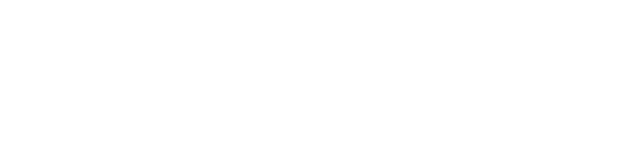
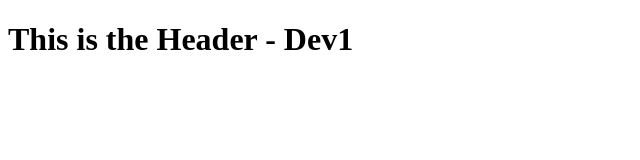
Before and after one commit to Joebowie/NewOld, a plain HTML site: page index.html in a window 1280 px wide. Shown: the whole page, without its empty margins (0-640 px from the left). Drawn offline with Linux system fonts and the light colour scheme.

Commit message:
add Header Dev1

```diff
--- a/index.html
+++ b/index.html
@@ -7,6 +7,7 @@
     <title>Document</title>
 </head>
 <body>
+    <h1>This is the Header - Dev1</h1>
 
 </body>
 </html>
```
